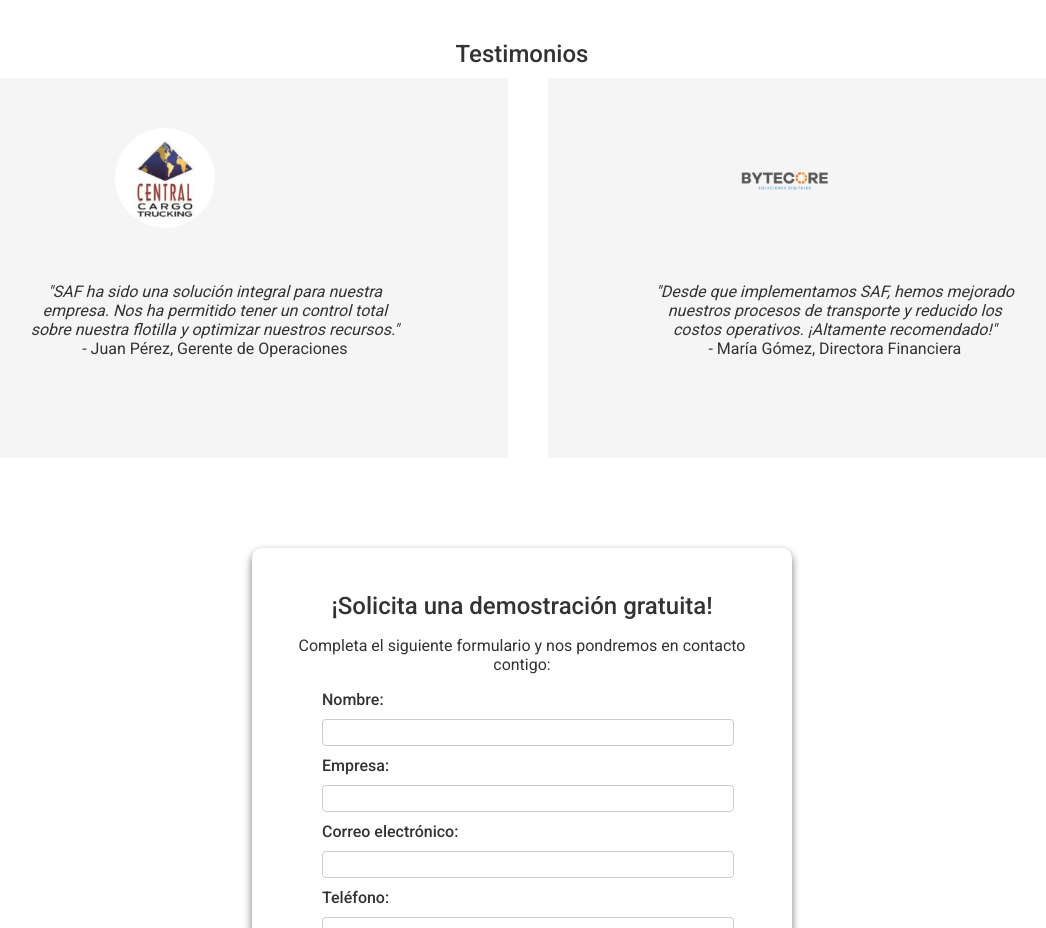
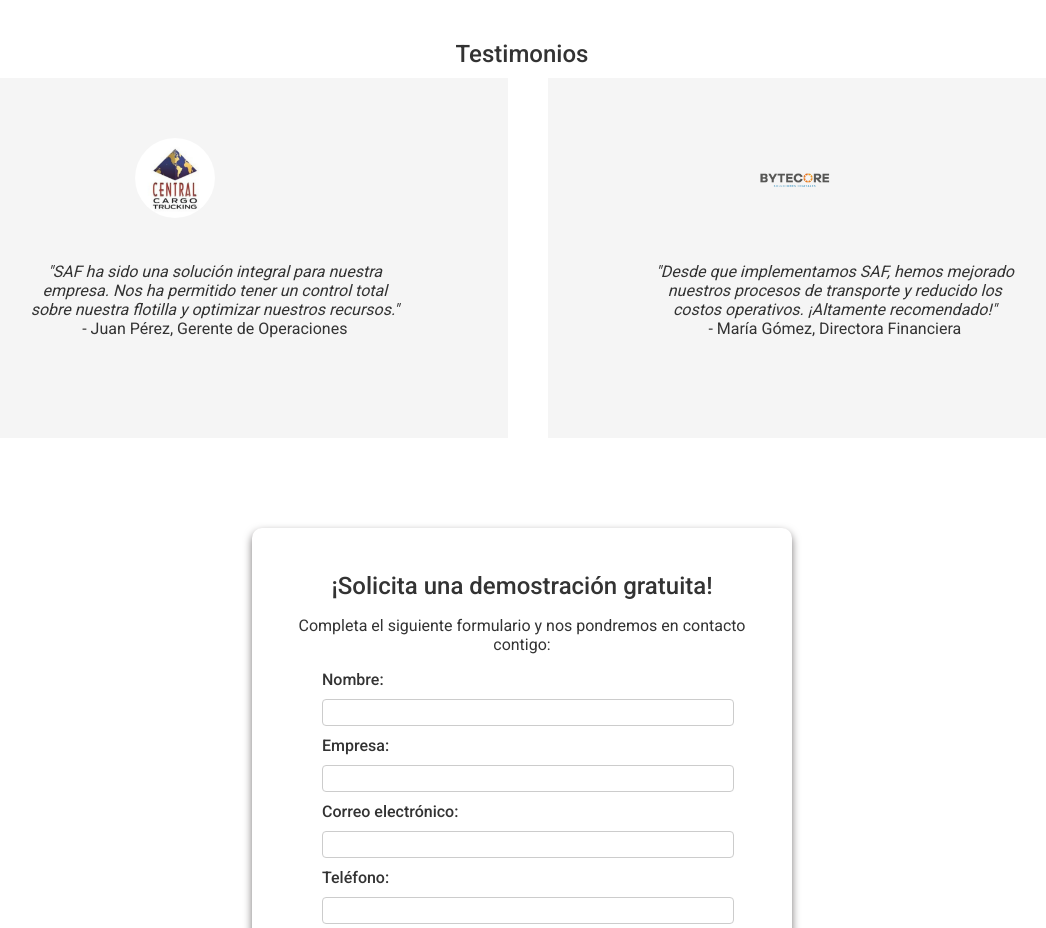
Before and after one commit to Easyload2/SAF-Software-de-Administracion-de-Flotillas, a plain HTML site: page index.html in a window 1280 px wide. Shown: the part 1020-1948 px from the top of the page, without its empty margins (118-1164 px from the left). Drawn offline with Linux system fonts and the light colour scheme.

Commit message:
Update styles.css

```diff
--- a/styles.css
+++ b/styles.css
@@ -139,8 +139,8 @@ blockquote {
         top: 50%;
         left: 50%;
         transform: translate(-50%, -50%);
-        max-width: 100px;
-        max-height: 100px;
+        max-width: 80px;
+        max-height: 80px;
         border-radius: 50%;
     }
 
```
